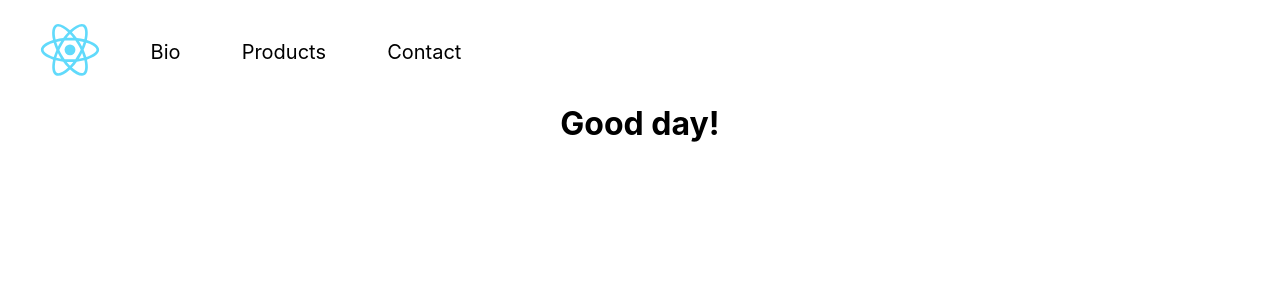
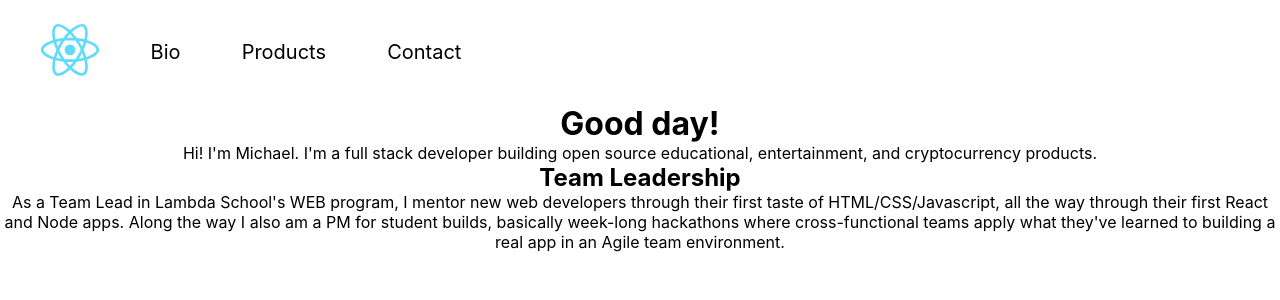
Before and after one commit to michaelharms6010/harms-portfolio, a React (Create React App) app: page /bio in a window 1280 px wide. Shown: the top 300 px of the page. Built offline with nearby package versions, Linux system fonts and the light colour scheme.

Commit message:
writes basic bio

```diff
--- a/src/components/Bio.js
+++ b/src/components/Bio.js
@@ -4,6 +4,11 @@ import './Bio.scss';
 export default function Bio() {
 
     return (
-        <h1>Good day!</h1>
+        <div className="bio">
+            <h1>Good day!</h1>
+            <p>Hi! I'm Michael. I'm a full stack developer building open source educational, entertainment, and cryptocurrency products.</p>
+            <h2>Team Leadership</h2>
+            <p>As a Team Lead in Lambda School's WEB program, I mentor new web developers through their first taste of HTML/CSS/Javascript, all the way through their first React and Node apps. Along the way I also am a PM for student builds, basically week-long hackathons where cross-functional teams apply what they've learned to building a real app in an Agile team environment.</p>
+        </div>
     )
 }
```
